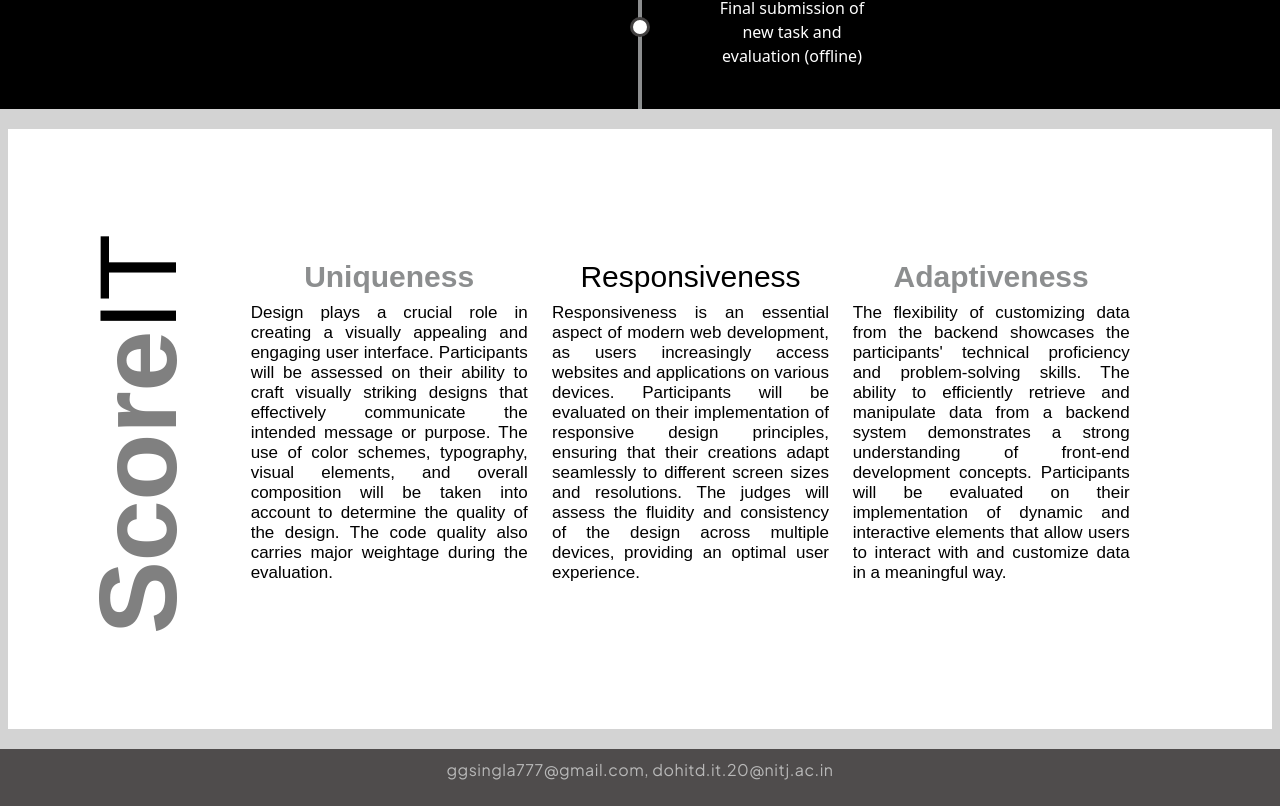
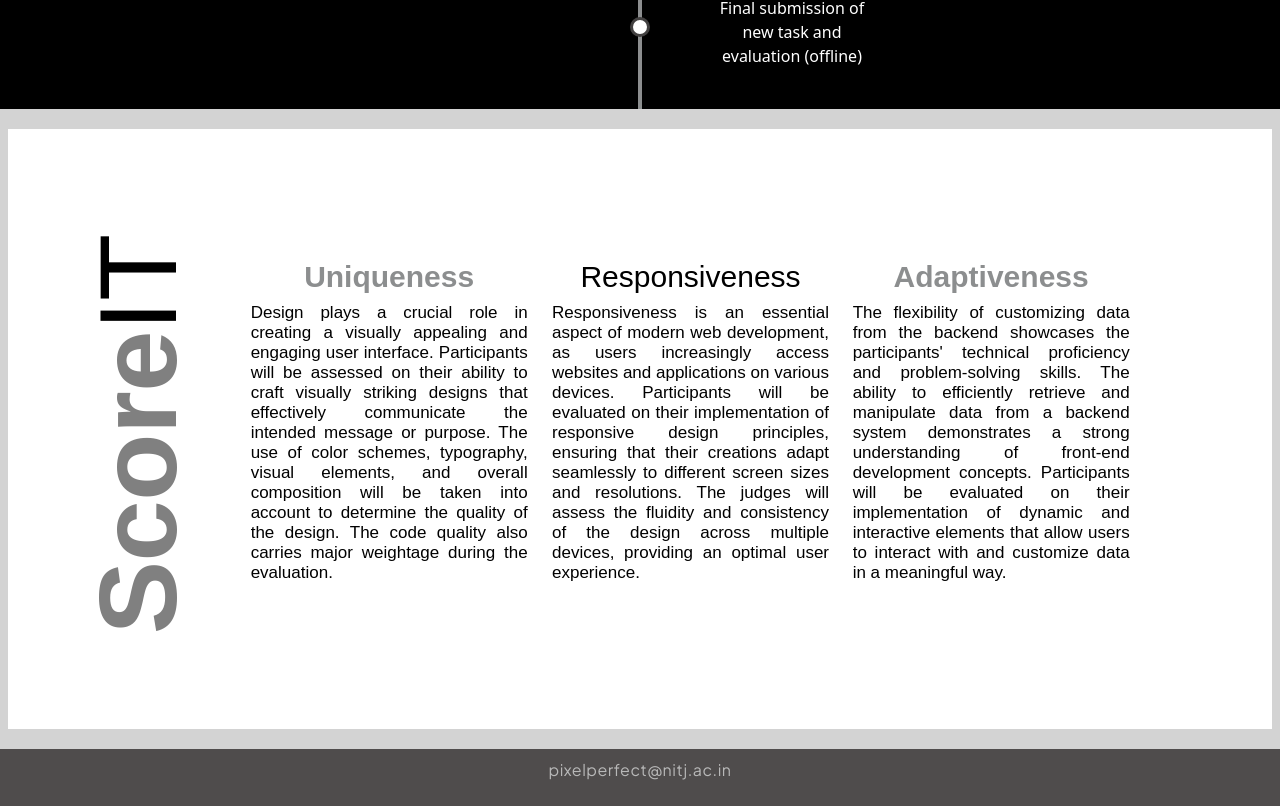
Before and after one commit to harimurugan1989/pixel-perfect, a React (Create React App) app: page / in a window 1280 px wide. Shown: the part 3443-4249 px from the top of the page. Built offline with nearby package versions, Linux system fonts and the light colour scheme.

Commit message:
Update Copyright.js
Official Email updated

```diff
--- a/src/components/Copyright.js
+++ b/src/components/Copyright.js
@@ -3,7 +3,7 @@ import React from 'react'
 export const Copyright =() =>{
   return (
     <div className='copyright'>
-        <p>ggsingla777@gmail.com, dohitd.it.20@nitj.ac.in</p>
+        <p>pixelperfect@nitj.ac.in</p>
     </div>
   )
 }
```
